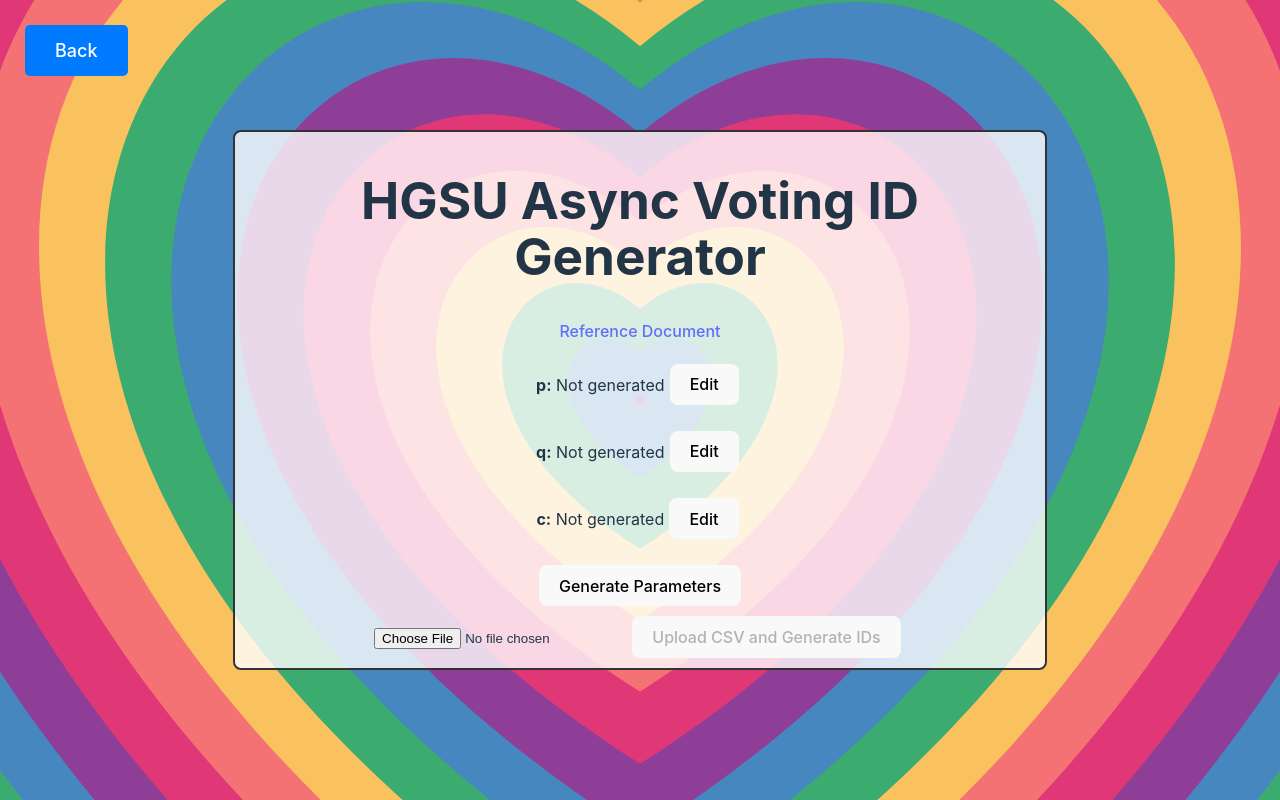
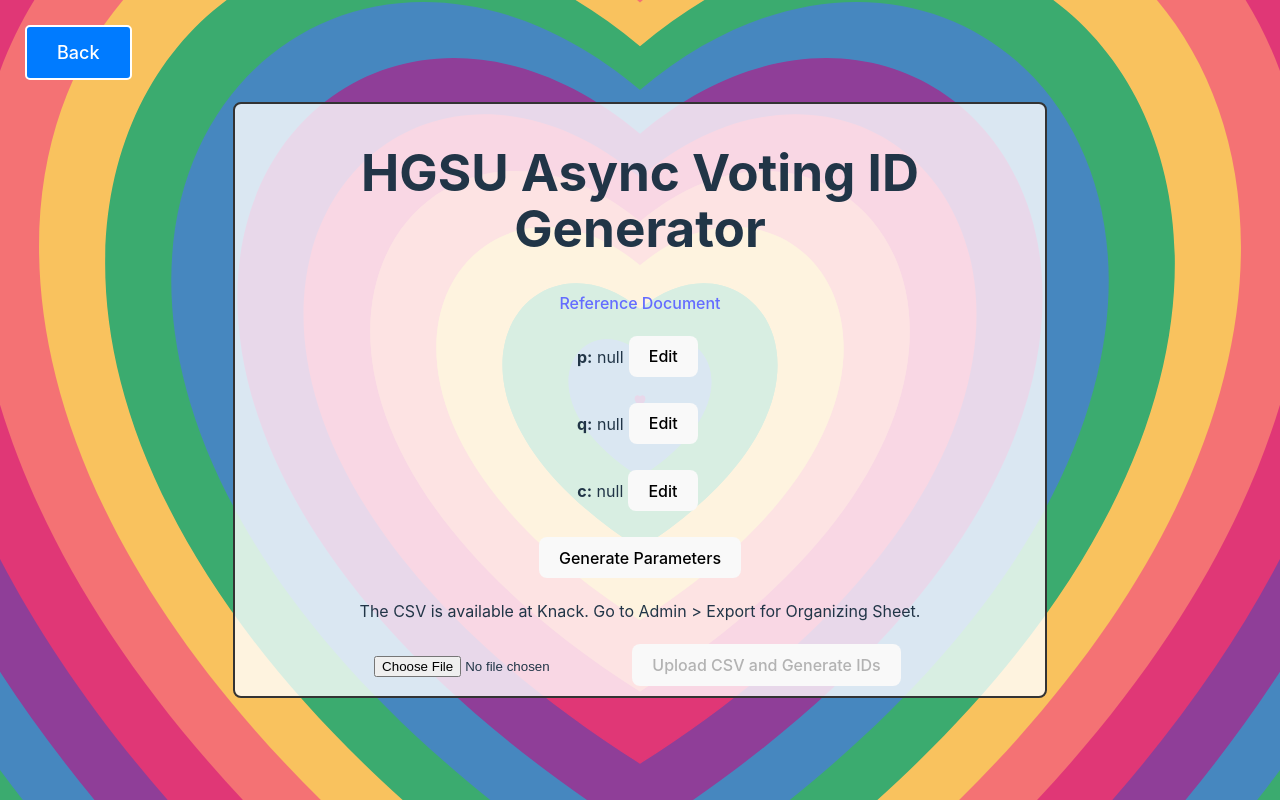
Before and after one commit to simonwarchol/async, a React (Vite) app in the folder hgsu-frontend/: page / in a window 1280 px wide. Both pictures are taken after a click on the button "Async Voting". Built offline with nearby package versions, Linux system fonts and the light colour scheme.

Commit message:
Making it slightly nicer

```diff
--- a/hgsu-frontend/src/App.css
+++ b/hgsu-frontend/src/App.css
@@ -25,6 +25,8 @@
   padding: 10px 20px;
   margin-top: 20px;
   background-color: #007bff;
+  padding: 15px 30px; /* Increase padding to make it bigger */
+  border: 2px solid white; /* Add this line */
   color: white;
   border: none;
   border-radius: 5px;
@@ -97,9 +99,9 @@
 
 .async-button {
   background-color: #007bff;
+  border: 2px solid white; /* Add this line */
   color: white;
-  border: none;
-  padding: 20px 20px;
+  padding: 10px 20px;
   font-size: 20px;
   cursor: pointer;
   border-radius: 5px;
@@ -130,6 +132,7 @@
   cursor: pointer;
   border-radius: 5px;
   transition: background-color 0.3s ease;
+  border: 2px solid white; /* Add this line */
 }
 
 .back-button:hover {
--- a/hgsu-frontend/src/App.jsx
+++ b/hgsu-frontend/src/App.jsx
@@ -7,6 +7,7 @@
 
 function App() {
   const [currentState, setCurrentState] = useState("homepage");
+  const [isLoading, setIsLoading] = useState(false);
   const isDevMode = import.meta.env.DEV;
   const [baseUrl, setBaseUrl] = useState("");
 
@@ -20,10 +21,17 @@
 
   return (
     <>
+      {isLoading && <Loading />}
       {currentState === "homepage" && (
         <Homepage setCurrentState={setCurrentState} />
       )}
-      {currentState === "async" && <Async setCurrentState={setCurrentState} baseUrl={baseUrl} />}
+      {currentState === "async" && (
+        <Async
+          setCurrentState={setCurrentState}
+          baseUrl={baseUrl}
+          setIsLoading={setIsLoading}
+        />
+      )}
       {currentState === "loading" && <Loading />}
       <Background />
     </>
--- a/hgsu-frontend/src/Async.jsx
+++ b/hgsu-frontend/src/Async.jsx
@@ -1,9 +1,10 @@
 import React, { useState, useEffect } from "react";
+import "./App.css";
 
-function Async({ setCurrentState, baseUrl }) {
-  const [p, setP] = useState("Not generated");
-  const [q, setQ] = useState("Not generated");
-  const [c, setC] = useState("Not generated");
+function Async({ setCurrentState, baseUrl, setIsLoading }) {
+  const [p, setP] = useState("null");
+  const [q, setQ] = useState("null");
+  const [c, setC] = useState("null");
   const [file, setFile] = useState(null);
   const [uploadEnabled, setUploadEnabled] = useState(false);
 
@@ -13,6 +14,7 @@
   }, [baseUrl]);
 
   const handleGenerate = async () => {
+    setIsLoading(true);
     fetch(`${baseUrl}/generate_primes`)
       .then((response) => response.json())
       .then((data) => {
@@ -21,7 +23,8 @@
         setC(data.c);
         checkUploadEnabled(data.p, data.q, data.c, file);
       })
-      .catch((error) => console.error("Error:", error));
+      .catch((error) => console.error("Error:", error))
+      .finally(() => setIsLoading(false));
   };
 
   const handleFileChange = (event) => {
@@ -31,12 +34,7 @@
   };
 
   const checkUploadEnabled = (p, q, c, file) => {
-    if (
-      p !== "Not generated" &&
-      q !== "Not generated" &&
-      c !== "Not generated" &&
-      file
-    ) {
+    if (p !== "null" && q !== "null" && c !== "null" && file) {
       setUploadEnabled(true);
     } else {
       setUploadEnabled(false);
@@ -52,6 +50,29 @@
       if (targetId === "c") setC(newValue);
       checkUploadEnabled(newValue, q, c, file);
     }
+  };
+
+  const handleFileUpload = (event) => {
+    event.preventDefault();
+    setIsLoading(true);
+    const formData = new FormData(event.target);
+    fetch(event.target.action, {
+      method: "POST",
+      body: formData,
+    })
+      .then((response) => response.blob())
+      .then((blob) => {
+        const url = window.URL.createObjectURL(blob);
+        const a = document.createElement("a");
+        a.style.display = "none";
+        a.href = url;
+        a.download = "voting-list.csv";
+        document.body.appendChild(a);
+        a.click();
+        window.URL.revokeObjectURL(url);
+      })
+      .catch((error) => console.error("Error:", error))
+      .finally(() => setIsLoading(false));
   };
 
   return (
@@ -116,7 +137,16 @@
           Generate Parameters
         </button>
       </form>
-      <form id="upload-form" method="post" encType="multipart/form-data">
+      <p>
+        The CSV is available at Knack. Go to Admin &gt; Export for Organizing
+        Sheet.
+      </p>
+      <form
+        id="upload-form"
+        method="post"
+        encType="multipart/form-data"
+        onSubmit={handleFileUpload}
+      >
         <input
           type="file"
           id="csv_file"
--- a/hgsu-frontend/src/Loading.jsx
+++ b/hgsu-frontend/src/Loading.jsx
@@ -18,7 +18,7 @@
   34.5 -351,0 z"
         />
       </defs>
-      <g class="loading-waves">
+      <g className="loading-waves">
         <use xlinkHref="#gentle-wave" x="50" y="0" fill="#00adee" />
         <use xlinkHref="#gentle-wave" x="50" y="3" fill="#009fd7" />
         <use xlinkHref="#gentle-wave" x="50" y="6" fill="#246a99" />
```
Also changed, not shown: 5 other files (tests, documents, lock files or other folders).
